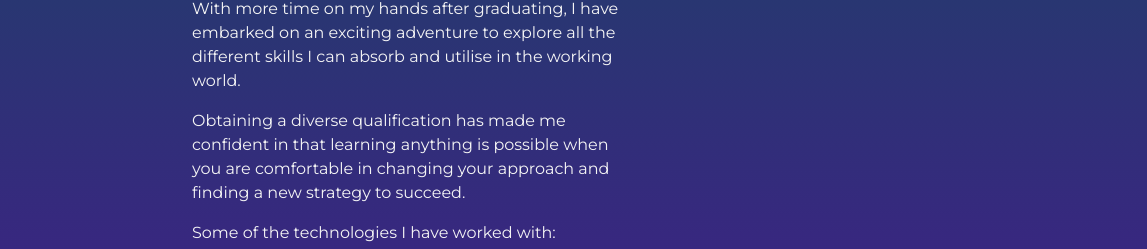
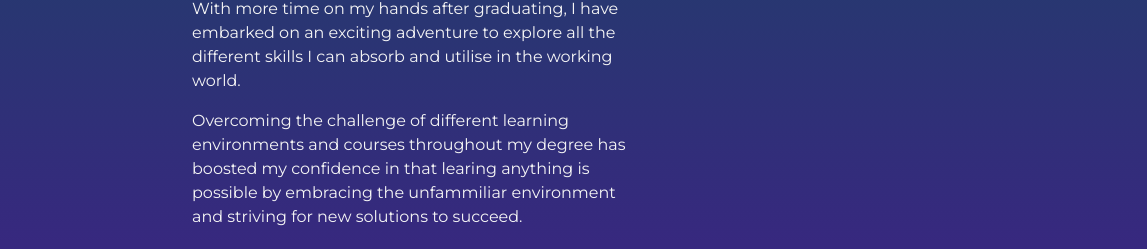
Before and after one commit to ImaadG/Personal-Site, a plain HTML site: page index.html in a window 1280 px wide. Shown: the part 517-766 px from the top of the page, 0-1147 px from the left. Drawn offline with nearby package versions, Linux system fonts and the light colour scheme.

Commit message:
Update about me section

```diff
--- a/index.html
+++ b/index.html
@@ -73,8 +73,8 @@
                 <p>With more time on my hands after graduating, I have embarked on an exciting adventure to explore all the different skills I can absorb and utilise
                     in the working world.
                 </p>
-                <p>Obtaining a diverse qualification has made me confident in that learning anything is possible when you are
-                    comfortable in changing your approach and finding a new strategy to succeed.
+                <p> Overcoming the challenge of different learning environments and courses throughout my degree has boosted my confidence
+                    in that learing anything is possible by embracing the unfammiliar environment and striving for new solutions to succeed.
                 </p>
                 <p>Some of the technologies I have worked with:
                         <ul class="row">
```
